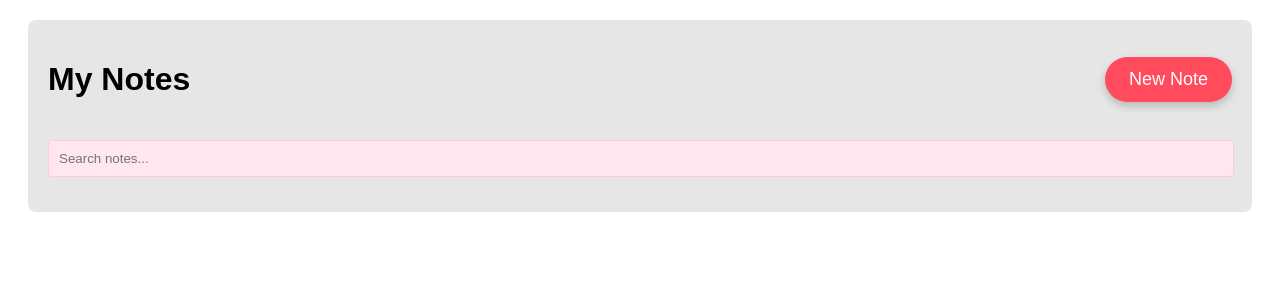
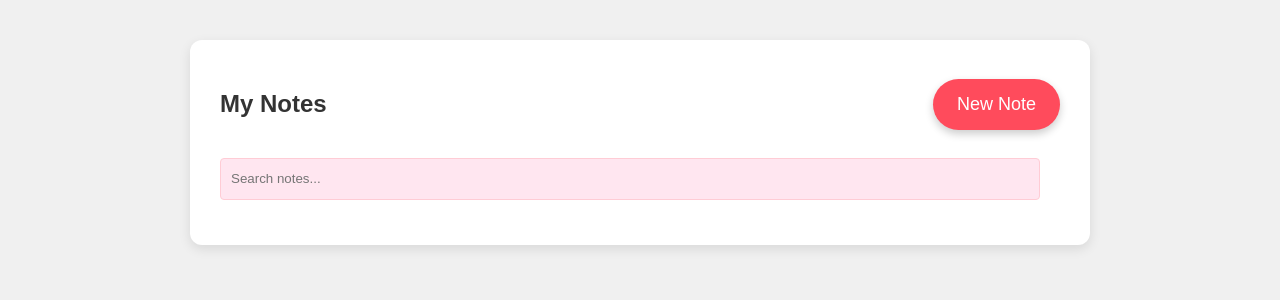
Before and after one commit to Yatrik1107/Gemini-Powered-AI-Learning-Companion, a React (Create React App) app: page / in a window 1280 px wide. Shown: the top 300 px of the page. Built offline with nearby package versions, Linux system fonts and the light colour scheme.

Commit message:
desinging improvements!

```diff
--- a/src/components/EditNotePage.js
+++ b/src/components/EditNotePage.js
@@ -16,23 +16,30 @@ const EditNotePage = ({ notes, editNote }) => {
 
   return (
     <div className="edit-note-page">
-      <h1>Edit Note</h1>
+      <h1>Edit Your Note</h1>
+      <div className="note-container">
         <form onSubmit={handleSubmit}>
           <input
             type="text"
+            className="note-title-input"
             value={title}
             onChange={(e) => setTitle(e.target.value)}
-          placeholder="Note title"
+            placeholder="Note Title"
             required
           />
           <textarea
+            className="note-content-textarea"
             value={content}
             onChange={(e) => setContent(e.target.value)}
-          placeholder="Note content"
+            placeholder="Note Content"
             required
           />
-        <button type="submit">Save Changes</button>
+          <div className="button-group">
+            <button type="submit" className="save-button">Save Changes</button>
+            <button type="button" className="cancel-button" onClick={() => navigate('/')}>Cancel</button>
+          </div>
         </form>
+      </div>
     </div>
   );
 };
--- a/src/index.css
+++ b/src/index.css
@@ -1,13 +1,47 @@
 body, input, button, textarea {
   font-family: Arial, sans-serif;
+  margin: 0;
+  padding: 0;
+  background-color: #f0f0f0;
+  color: #333;
+  line-height: 1.5;
 }
 
 .app {
-  margin: 20px;
-  padding: 20px;
-  background-color: #e6e6e6; /* Light pink background */
+  margin: 40px auto;
+  padding: 30px;
+  background-color: #ffffff;
+  border-radius: 12px;
+  box-shadow: 0 4px 12px rgba(0, 0, 0, 0.1);
+  max-width: 900px;
+  box-sizing: border-box;
+}
+
+input, textarea {
+  border: 1px solid #ccc;
   border-radius: 8px;
+  padding: 10px;
+  margin-bottom: 15px;
+  width: 100%;
+  box-sizing: border-box;
+  background-color: #f9f9f9;
 }
+
+button {
+  background-color: #ff4b5c;
+  color: #fff;
+  padding: 10px 20px;
+  border: none;
+  border-radius: 50px;
+  cursor: pointer;
+  transition: background-color 0.3s ease;
+}
+
+button:hover {
+  background-color: #ff6b7d;
+}
+
+
 
 .header {
   display: flex;
@@ -104,3 +138,69 @@ form button {
   cursor: pointer;
   font-size: 16px;
 }
+
+
+
+.edit-note-page {
+  max-width: 800px;
+  margin: 50px auto;
+  padding: 20px;
+  background-color: #f9f9f9;
+  border-radius: 12px;
+  box-shadow: 0px 4px 10px rgba(0, 0, 0, 0.1);
+}
+
+h1 {
+  font-size: 24px;
+  color: #333;
+  text-align: center;
+}
+
+.note-container {
+  display: flex;
+  flex-direction: column;
+}
+
+.note-title-input {
+  font-size: 22px;
+  font-weight: bold;
+  margin-bottom: 15px;
+  padding: 12px;
+  border: none;
+  background-color: #f3f3f3;
+  width: 100%;
+  border-radius: 6px;
+  box-shadow: inset 0px 2px 4px rgba(0, 0, 0, 0.1);
+}
+
+.note-content-textarea {
+  font-size: 16px;
+  padding: 12px;
+  border: none;
+  background-color: #f3f3f3;
+  min-height: 250px;
+  width: 100%;
+  border-radius: 6px;
+  box-shadow: inset 0px 2px 4px rgba(0, 0, 0, 0.1);
+  margin-bottom: 20px;
+}
+
+.button-group {
+  display: flex;
+  justify-content: flex-end;
+  gap: 10px;
+}
+
+.save-button, .cancel-button {
+  background-color: #ff4b5c;
+  color: white;
+  padding: 10px 20px;
+  border: none;
+  border-radius: 50px;
+  cursor: pointer;
+  transition: background-color 0.3s ease;
+}
+
+.save-button:hover, .cancel-button:hover {
+  background-color: #ff6b7d;
+}
```
Also changed, not shown: info.txt, 1 other file (tests, documents, lock files or other folders). Lines whose indentation alone changed are shown as unchanged.
